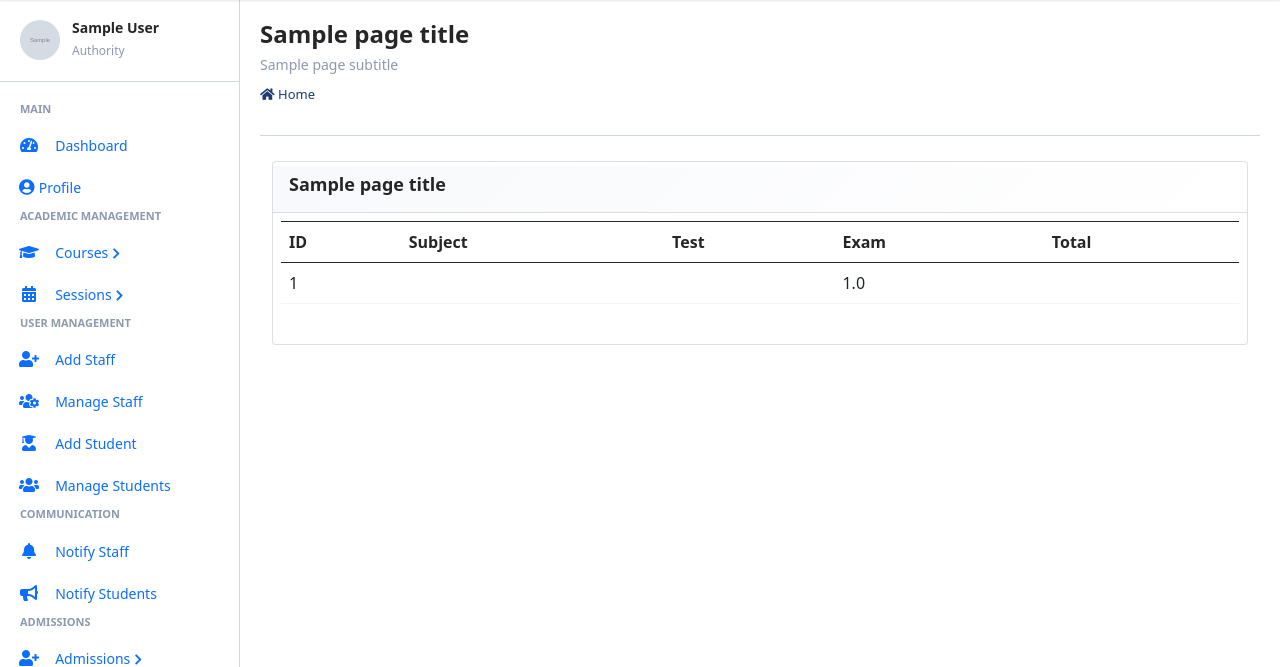
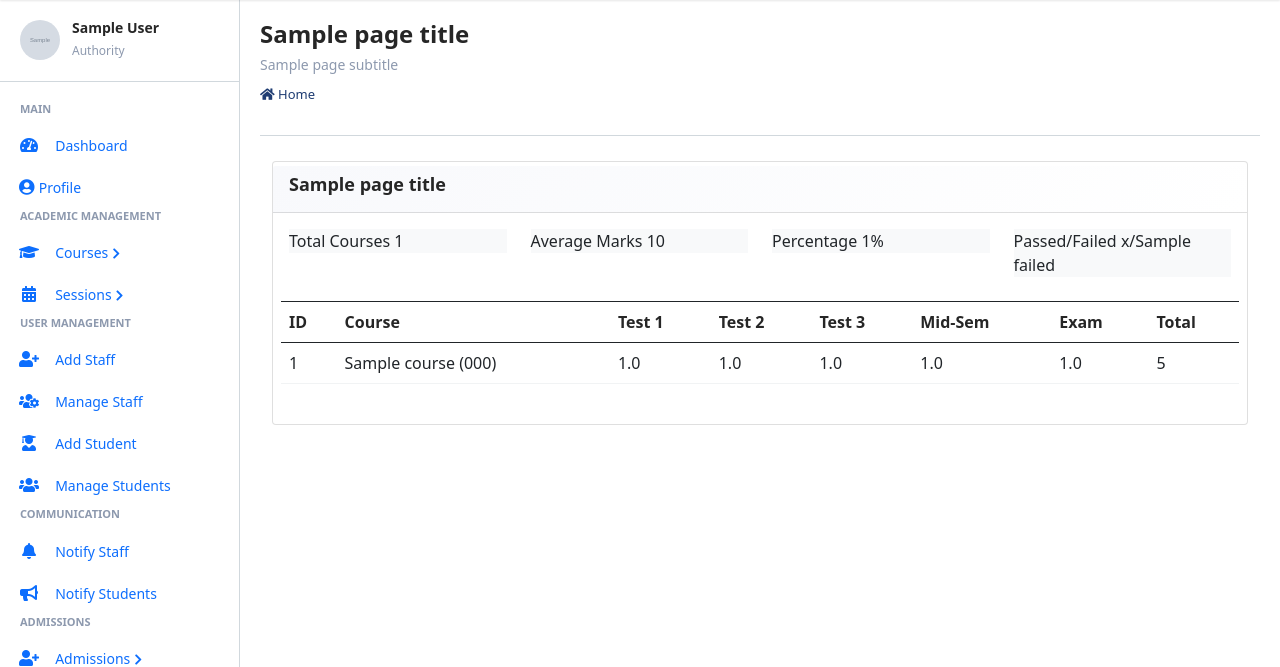
Before and after one commit to Jashnoor-gill/ArcReactor, a Django app: template main_app/templates/student_template/student_view_result.html in a window 1280 px wide. Shown: the part 60-727 px from the top of the page. Run offline with Django 3.2, Linux system fonts and the light colour scheme; a user stored in the database is signed in; tables that the repository leaves empty hold one stand-in row (values such as "Sample post"); the template is opened without the code that fills it: values that come from a table or form of the project are taken from there, most other values are stand-ins (such as "Sample title", 1, 10 or a date in 2020); grey boxes marked "Sample" are stand-in pictures; some libraries are stand-ins or nearby versions.

Commit message:
ui: update templates and views to use course-level dropdowns, add multiple test score fields to results display

```diff
--- a/main_app/templates/student_template/student_view_result.html
+++ b/main_app/templates/student_template/student_view_result.html
@@ -14,23 +14,60 @@
 <div class="card card-dark">
     <div class="card-header"><h3 class="card-title">{{page_title}}</h3>
     </div>
+
+    <!-- Analytics Summary -->
+    <div class="card-body">
+        <div class="row">
+            <div class="col-md-3">
+                <div class="info-box bg-light">
+                    <span class="info-box-text">Total Courses</span>
+                    <span class="info-box-number">{{ total_subjects }}</span>
+                </div>
+            </div>
+            <div class="col-md-3">
+                <div class="info-box bg-light">
+                    <span class="info-box-text">Average Marks</span>
+                    <span class="info-box-number">{{ avg_marks }}</span>
+                </div>
+            </div>
+            <div class="col-md-3">
+                <div class="info-box bg-light">
+                    <span class="info-box-text">Percentage</span>
+                    <span class="info-box-number">{{ percentage }}%</span>
+                </div>
+            </div>
+            <div class="col-md-3">
+                <div class="info-box bg-light">
+                    <span class="info-box-text">Passed/Failed</span>
+                    <span class="info-box-number">{{ passed }}/{{ failed }}</span>
+                </div>
+            </div>
+        </div>
+    </div>
+
    <div class="table p-2" style="overflow-x: auto; overflow-y: auto; max-height: 600px;">
 
-       <table class="table table-bordered" style="min-width: 600px;">
+       <table class="table table-bordered" style="min-width: 800px;">
            <tr>
                <th>ID</th>
-               <th>Subject</th>
-               <th>Test</th>
+               <th>Course</th>
+               <th>Test 1</th>
+               <th>Test 2</th>
+               <th>Test 3</th>
+               <th>Mid-Sem</th>
                <th>Exam</th>
                <th>Total</th>
         </tr>
         {% for result in results %}
         <tr>
             <td>{{forloop.counter}}</td>
-            <td>{{ result.subject }}</td>
-            <td>{{ result.test }}</td>
+            <td>{{ result.course }}</td>
+            <td>{{ result.test_1 }}</td>
+            <td>{{ result.test_2 }}</td>
+            <td>{{ result.test_3 }}</td>
+            <td>{{ result.mid_sem }}</td>
             <td>{{ result.exam }}</td>
-            <td>{{ result.test|add:result.exam }}</td>
+            <td>{{ result.test_1|add:result.test_2|add:result.test_3|add:result.mid_sem|add:result.exam }}</td>
             </tr>
             {% endfor %}
         </table>
```
Also changed, not shown: main_app/templates/staff_template/edit_student_result.html (+39 -15 lines), main_app/templates/staff_template/staff_add_result.html (+14 -15 lines), main_app/templates/staff_template/staff_take_attendance.html (+11 -11 lines), main_app/templates/student_template/student_view_attendance.html (+10 -10 lines).
